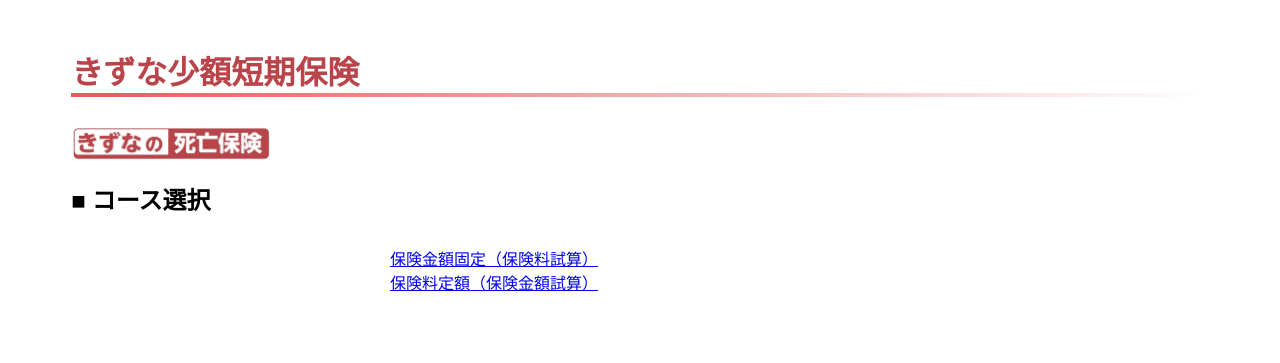
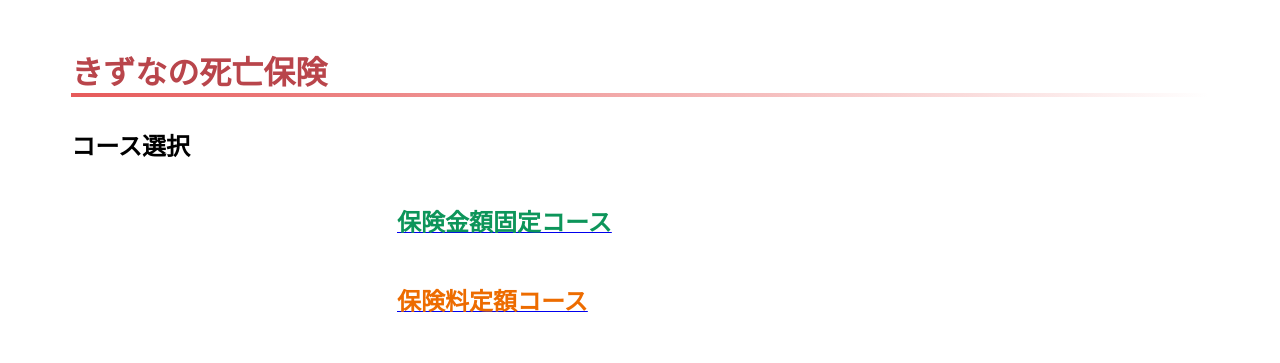
Before and after one commit to kizuna-ssi/template, a plain HTML site: page index.html in a window 1280 px wide. Drawn offline with Linux system fonts and the light colour scheme.

Commit message:
Update index.html

```diff
--- a/index.html
+++ b/index.html
@@ -11,14 +11,19 @@
 <body>
 
  <div class="main">
-  <h1>きずな少額短期保険</h1>
-  <img src="https://kizuna-ssi.github.io/template/img/title.jpg" class="titleimg">
-  <h2>■ コース選択</h2>
-
- <form class="form">
-  <a href="https://kizuna-ssi.github.io/template/premium.html">保険金額固定（保険料試算）</a>
-  <br>
-  <a href="https://kizuna-ssi.github.io/template/amount.html">保険料定額（保険金額試算）</a>
+  <h1>きずなの死亡保険</h1>
+    <h2>コース選択</h2>
+  <form class="form">
+  <table class="ProductTable">
+    <tr><td>
+     <a href="https://kizuna-ssi.github.io/template/premium.html">
+     <span style="font-size: 1.5em; font-weight: bold; color: #0D955A;">保険金額固定コース</span></a></td><tr>
+  </table><br>
+  <table class="ProductTable">
+    <tr><td>
+     <a href="https://kizuna-ssi.github.io/template/amount.html">
+     <span style="font-size: 1.5em; font-weight: bold; color: #ED6C00;">保険料定額コース</span></a></td><tr>
+  </table><br>
 
  </form>
 </body>
```
